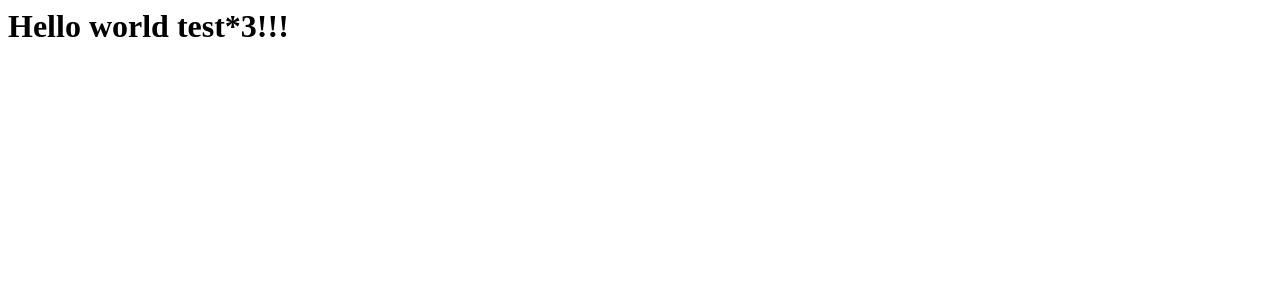
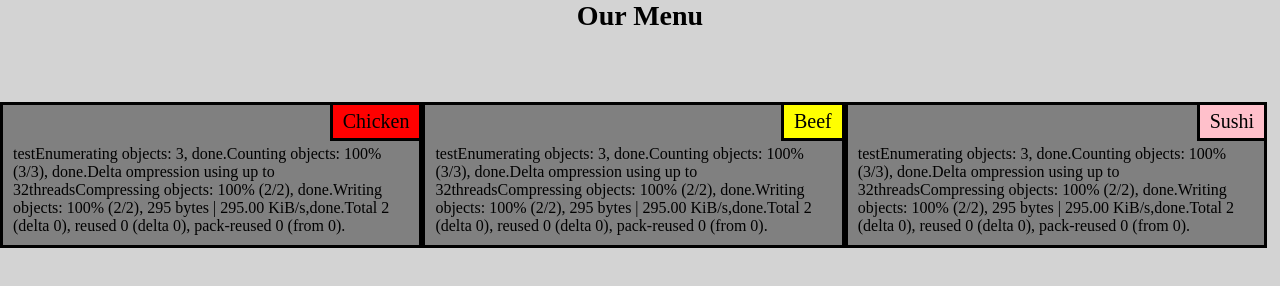
Before and after one commit to J-blue111/coursera-test, a plain HTML site: page index.html in a window 1280 px wide. Drawn offline with Linux system fonts and the light colour scheme.

Commit message:
Add and modify coursera-test

```diff
--- a/index.html
+++ b/index.html
@@ -1,9 +1,125 @@
-<!DOCRYPE html>
+<!DOCTYPE html>
 <html>
 <head>
-	<title>Our Menu</title>
+<meta charset="utf-8">
+<meta name="viewport" content="width=device-width, initial-scale=1">
+<title>Our Menu</title>
+<style>
+* {
+	box-sizing: border-box;
+	margin:0;
+	padding:0;
+}
+body {
+
+	background-color: lightgrey;
+}
+
+.box {
+	background-color: gray;
+	padding: 0px 10px 10px 10px;
+	border: 3px solid black;
+	margin: 40px;
+	margin-right: auto;
+	margin-left: auto;
+
+
+	position: relative;
+}
+
+#content {
+	margin:-3px;
+	background-color: green;
+	padding: 5px 10px 5px 10px;
+	border: 3px solid black;
+	float:right;
+}
+section {
+	padding-top: 40px;
+	font-size: 1em;
+
+}
+h1 {
+	margin-bottom: 30px;
+	text-align: center;
+	font-size: 1.75em;
+
+}
+#p1 {
+	margin:-3px;
+	background-color: red;
+	padding: 5px 10px 5px 10px;
+	border: 3px solid black;
+	position: absolute;
+	top: 0;
+	right: 0;
+	font-size: 1.25em;
+}
+#p2 {
+	margin:-3px;
+	background-color: yellow;
+	padding: 5px 10px 5px 10px;
+	border: 3px solid black;
+	position: absolute;
+	top: 0;
+	right: 0;
+	font-size: 1.25em;
+}
+#p3 {
+	margin:-3px;
+	background-color: pink;
+	padding: 5px 10px 5px 10px;
+	border: 3px solid black;
+	position: absolute;
+	top: 0;
+	right: 0;
+	font-size: 1.25em;
+}
+.row {
+	width: 100%;
+}
+@media (min-width: 992px) {
+	.desktop-3 {
+		width: 33%;
+		float: left;
+	}
+}
+@media (min-width: 768px) and (max-width: 991px) {
+	.tablet-2 {
+		width: 50%;
+		float: left;;
+
+	}
+	.tablet-1 {
+		width: 100%;
+		clear: both;
+
+	}
+}
+@media (max-width: 767px) {
+	.mobile-1 {
+		width: 80%;
+		float: none;
+	}
+}
+</style>
 </head>
 <body>
-<h1>Hello world test*3!!!</h1>
+<h1>Our Menu</h1>
+<div class="row">
+<div class="box desktop-3 tablet-2 mobile-1">
+<p id="p1">Chicken</p>
+<section>testEnumerating objects: 3, done.Counting objects: 100% (3/3), done.Delta ompression using up to 32threadsCompressing objects: 100% (2/2), done.Writing objects: 100% (2/2), 295 bytes | 295.00 KiB/s,done.Total 2 (delta 0), reused 0 (delta 0), pack-reused 0 (from 0).</section>
+</div>
+<div class="box desktop-3 tablet-2 mobile-1">
+<p id="p2">Beef</p>
+<section>testEnumerating objects: 3, done.Counting objects: 100% (3/3), done.Delta ompression using up to 32threadsCompressing objects: 100% (2/2), done.Writing objects: 100% (2/2), 295 bytes | 295.00 KiB/s,done.Total 2 (delta 0), reused 0 (delta 0), pack-reused 0 (from 0).</section>
+</div>
+<div class="box desktop-3 tablet-1 mobile-1">
+<p id="p3">Sushi</p>
+<section>testEnumerating objects: 3, done.Counting objects: 100% (3/3), done.Delta ompression using up to 32threadsCompressing objects: 100% (2/2), done.Writing objects: 100% (2/2), 295 bytes | 295.00 KiB/s,done.Total 2 (delta 0), reused 0 (delta 0), pack-reused 0 (from 0).</section>
+</div>
+</div>
+
 </body>
 </html>
```
